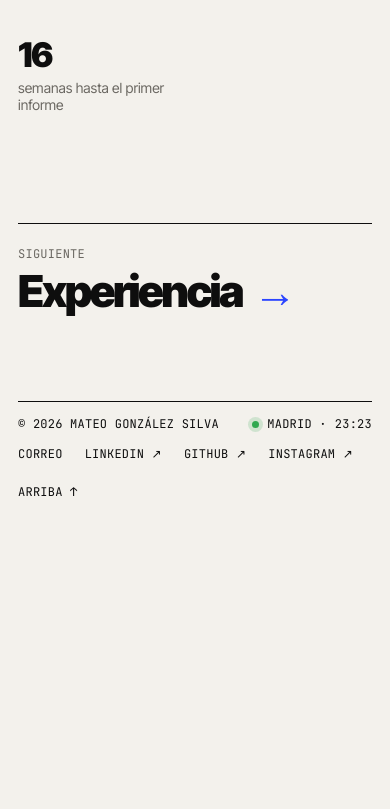
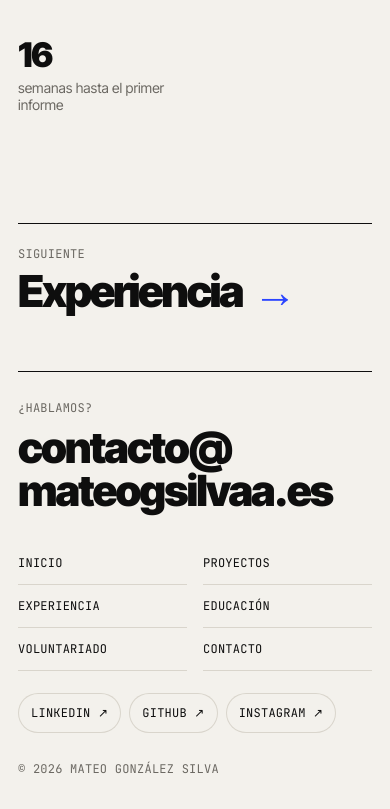
Before and after one commit to mateogsilvaa/portfolio, a plain HTML site: page premio/index.html in a window 390 px wide. Shown: the part 3445-4254 px from the top of the page. Before the commit the page ends 3973 px from the top, so only its background shows below. Drawn offline with Linux system fonts and the light colour scheme.

Commit message:
Pie nuevo: sin reloj ni botón de subir; correo grande, páginas y redes, pensado para móvil
Co-Authored-By: Claude Opus 5.5 <noreply@anthropic.com>

```diff
--- a/site.css
+++ b/site.css
@@ -300,3 +300,21 @@ img { display: block; max-width: 100%; }
   .cards::after { content: ""; flex: 0 0 1px; }
 }
 @media (max-width: 760px) { .story__item .facts { grid-template-columns: repeat(auto-fit, minmax(96px, 1fr)); gap: 0 14px; } .story__item .facts b { font-size: 22px; } }
+
+/* Pie de las páginas interiores */
+.foot { display: block; margin: 90px var(--pad) 0; padding: 28px 0 32px; border-top: 1px solid var(--ink); }
+.foot__cta .mono { display: block; color: var(--mute); margin-bottom: 10px; }
+.foot__mail { font-weight: 900; letter-spacing: -.045em; line-height: 1; font-size: clamp(30px, 5vw, 64px); word-break: break-word; transition: color .3s; }
+.foot__mail:hover { color: var(--hot); }
+.foot__cols { display: flex; justify-content: space-between; gap: 30px; flex-wrap: wrap; margin-top: 40px; }
+.foot__cols nav { display: flex; flex-wrap: wrap; gap: 10px 22px; }
+.foot__cols a:hover { color: var(--hot); }
+.foot__copy { margin-top: 28px; color: var(--mute); }
+@media (max-width: 760px) {
+  .foot { margin-top: 60px; }
+  .foot__mail { font-size: 11vw; word-break: normal; }
+  .foot__cols { flex-direction: column; gap: 22px; margin-top: 30px; }
+  .foot__cols nav:first-child { display: grid; grid-template-columns: 1fr 1fr; gap: 0 16px; }
+  .foot__cols nav:first-child a { padding: 13px 0; border-bottom: 1px solid var(--line); }
+  .foot__cols nav:last-child { gap: 8px; } .foot__cols nav:last-child a { display: inline-flex; align-items: center; height: 40px; padding: 0 13px; border-radius: 99px; box-shadow: inset 0 0 0 1px var(--line); }
+}
--- a/site.js
+++ b/site.js
@@ -32,12 +32,19 @@
       <ul class="menu__list">
         ${pages.map(([id, name, href], i) => `<li><a href="${href}" style="--i:${i}"${id === here ? ' class="on" aria-current="page"' : ""}><span class="n">${String(i).padStart(2, "0")}</span><span class="w">${name}</span></a></li>`).join("")}
       </ul>
-      <div class="menu__foot mono"><a href="mailto:contacto@mateogsilvaa.es">contacto@mateogsilvaa.es</a><span class="foot__now">Madrid · <time class="clock"></time></span><nav>${social}</nav></div>
+      <div class="menu__foot mono"><a href="mailto:contacto@mateogsilvaa.es">contacto@mateogsilvaa.es</a><nav>${social}</nav></div>
     </div>`);
 
   // Pie en las páginas interiores
   if (here !== "inicio") document.body.insertAdjacentHTML("beforeend", `
-    <footer class="foot mono"><span>© 2026 Mateo González Silva</span><span class="foot__now">Madrid · <time class="clock"></time></span><nav><a href="mailto:contacto@mateogsilvaa.es">Correo</a>${social}<a class="totop" href="#top">Arriba ↑</a></nav></footer>`);
+    <footer class="foot">
+      <div class="foot__cta"><span class="mono">¿Hablamos?</span><a class="foot__mail" href="mailto:contacto@mateogsilvaa.es">contacto@<wbr>mateogsilvaa.es</a></div>
+      <div class="foot__cols mono">
+        <nav aria-label="Páginas">${pages.filter(([id]) => id !== here).map(([, name, href]) => `<a href="${href}">${name}</a>`).join("")}</nav>
+        <nav aria-label="Redes">${social}</nav>
+      </div>
+      <p class="foot__copy mono">© 2026 Mateo González Silva</p>
+    </footer>`);
 
   const root = document.documentElement, burger = document.querySelector(".burger"), menu = document.querySelector(".menu");
   const setMenu = (open) => {
```
